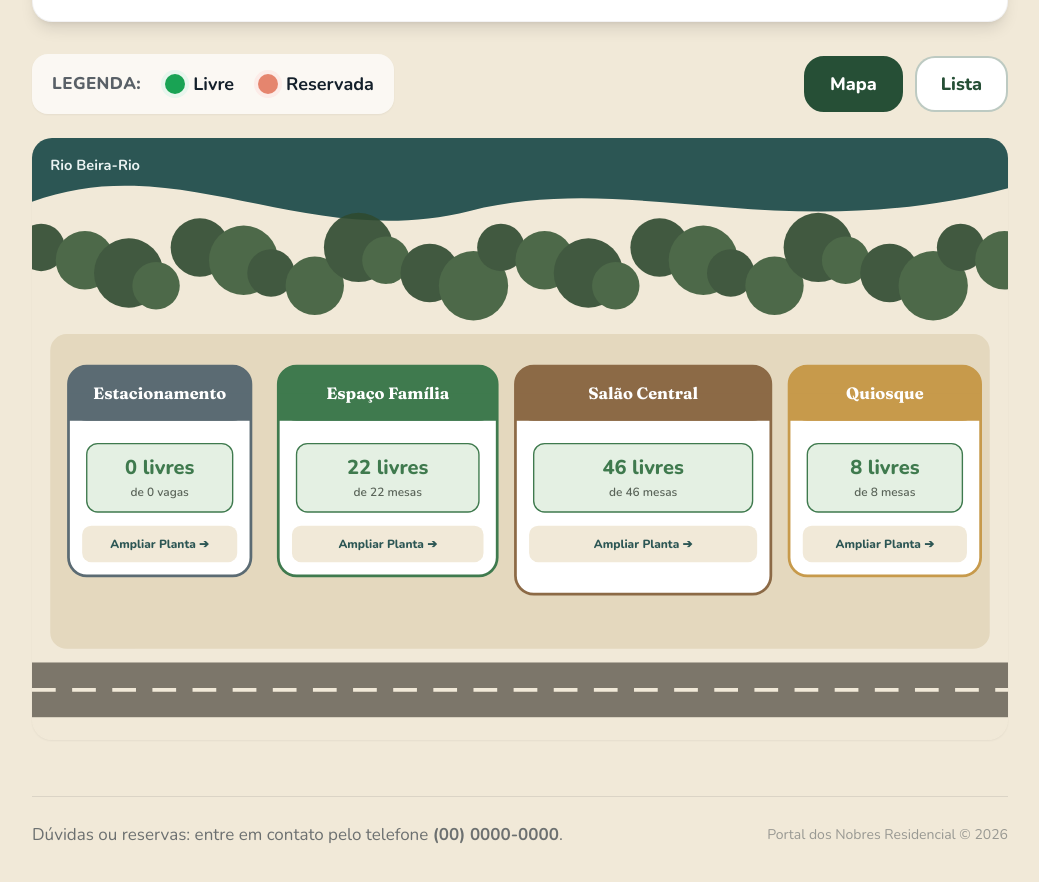
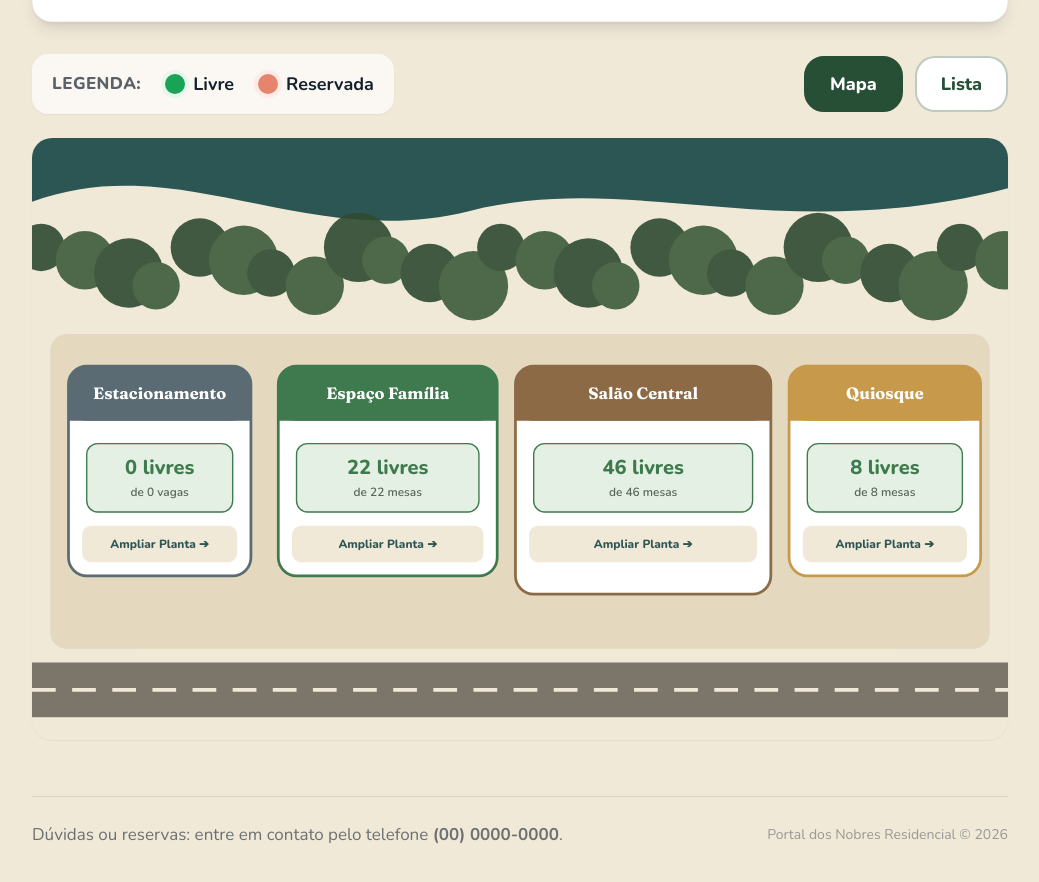
Before and after one commit to felipegco/agendamento-mesas, a Next.js app: page / in a window 1280 px wide. Shown: the part 390-1272 px from the top of the page, without its empty margins (120-1159 px from the left). Built offline with nearby package versions, Linux system fonts and the light colour scheme.

Commit message:
Remove unused `<text>` element from AerialMap component and clean up workspace.xml adjustments.

```diff
--- a/components/AerialMap.jsx
+++ b/components/AerialMap.jsx
@@ -27,8 +27,6 @@ export default function AerialMap({ areas, onSelect }) {
         <svg viewBox="0 0 1070 660" className="w-full h-auto rounded-xl2 shadow-sm select-none" role="group">
           <rect x="0" y="0" width="1070" height="660" rx="24" fill="#F1E9D8" />
           <path d="M0,70 C160,10 300,125 480,80 C660,35 820,120 1070,55 L1070,0 L0,0 Z" fill="#2C5654" />
-          <text x="20" y="35" className="font-corpo" fontSize="16" fill="#EAF3F2" fontWeight="700">Rio Beira-Rio</text>
-
           <g opacity="0.9">
             {Array.from({ length: 26 }).map((_, i) => (
                 <circle key={`arvore-${i}`} cx={10 + i * 42 + (i % 3) * 6} cy={120 + (i % 4) * 14} r={26 + (i % 3) * 6} fill={i % 2 === 0 ? '#2F4A30' : '#3C5C3A'} />
```
